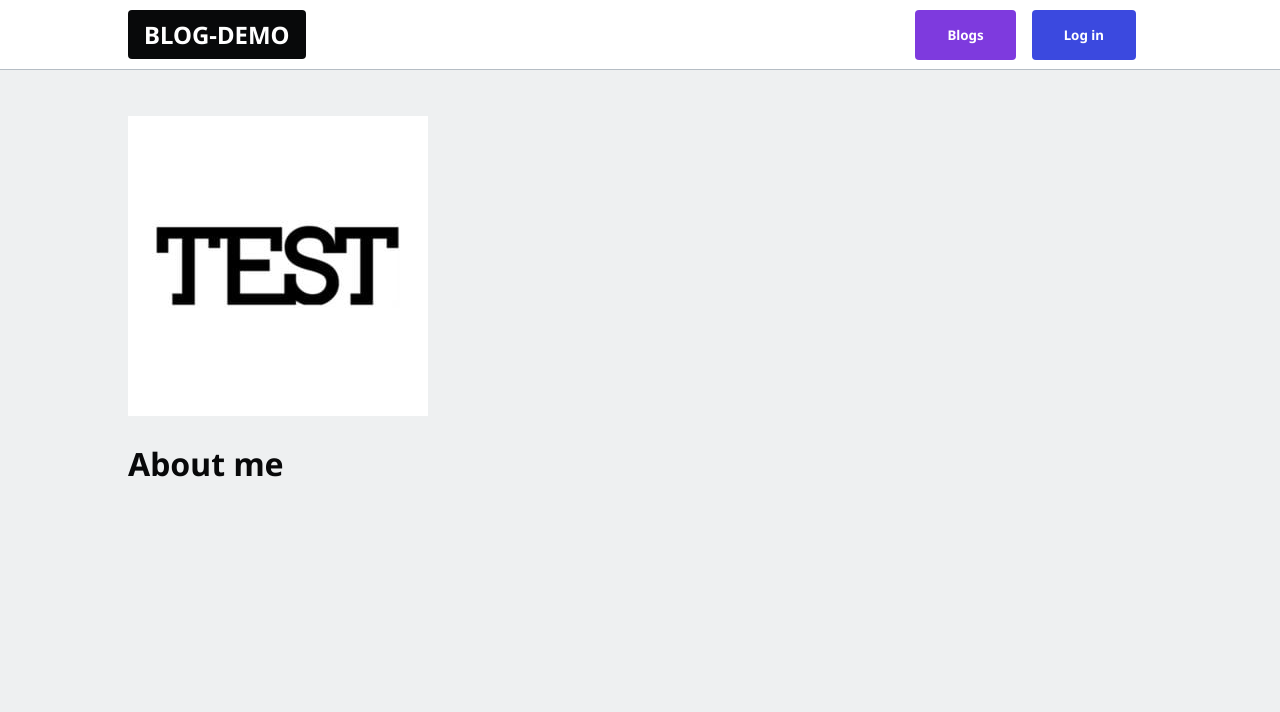
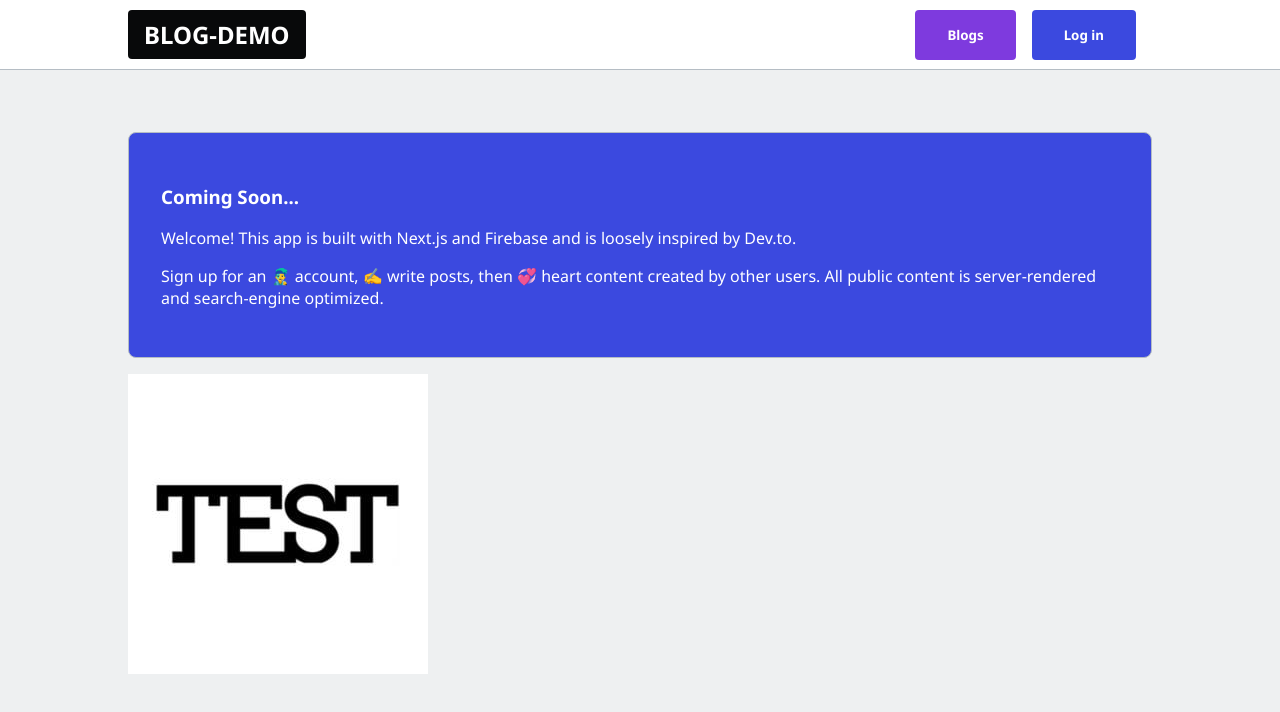
Before and after one commit to KnrkTam/nextfire-app, a Next.js app: page / in a window 1280 px wide. Shown: the top 712 px of the page. Built offline with nearby package versions, Linux system fonts and the light colour scheme; no server answers.

Commit message:
test vesel

```diff
--- a/pages/admin/[slug].tsx
+++ b/pages/admin/[slug].tsx
@@ -68,7 +68,9 @@ function PostForm({ defaultValues, postRef, preview }) {
     });
     reset({ content, published});
 
+
     toast.success('Post updated successfully!')
+
   };
 
   return (
--- a/pages/index.tsx
+++ b/pages/index.tsx
@@ -9,15 +9,15 @@ export default function Home(props) {
 
   return (
       <>
-        <main>
-            <img src="test.jpeg" alt="my photo"/>
+        <main className="">
+          <div className="card card-info">
+            <h3>Coming Soon...</h3>
+            <p>Welcome! This app is built with Next.js and Firebase and is loosely inspired by Dev.to.</p>
+            <p>Sign up for an 👨‍🎤 account, ✍️ write posts, then 💞 heart content created by other users. All public content is server-rendered and search-engine optimized.</p>
+          </div>
+          <img src="test.jpeg" alt="my photo"/>
 
-            <h1>About me</h1>
         </main>
-
-
-
-
       </>
   );
 
```
